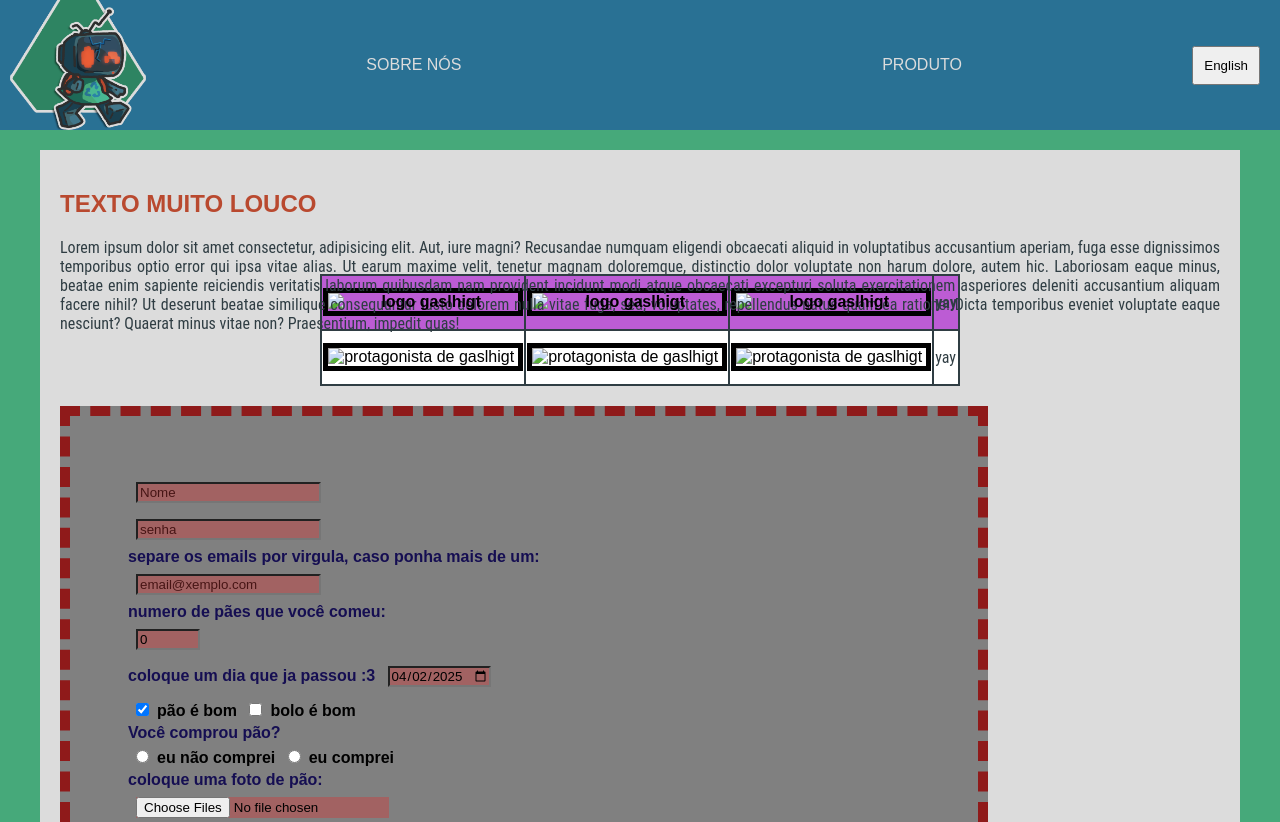
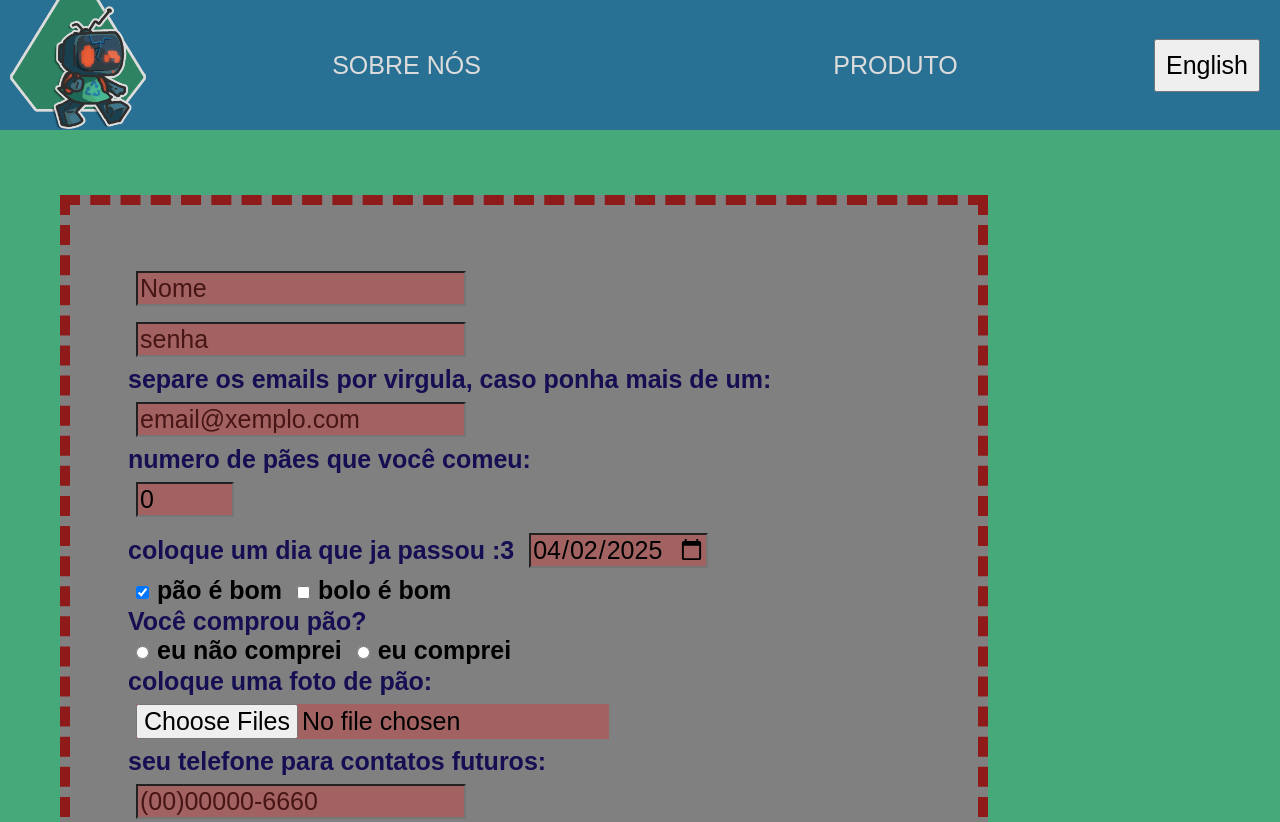
Before and after one commit to Clevi257/ProjetoEtec, a plain HTML site: page yay.html in a window 1280 px wide. Shown: the top 822 px of the page. Drawn offline with Linux system fonts and the light colour scheme; a web font is replaced by a local one.

Commit message:
Versão atual

```diff
--- a/CSS/EstiloGeral.css
+++ b/CSS/EstiloGeral.css
@@ -1,7 +1,7 @@
 @import url('https://fonts.googleapis.com/css2?family=Jersey+25&display=swap');
 * {
     font-family: "Jersey 25", sans-serif;
-
+   font-size: 25px;
     box-sizing: border-box;/*faz com q section inclua border e padding */
 }
 html {scroll-behavior: smooth;}
@@ -9,7 +9,6 @@ html {scroll-behavior: smooth;}
 body {
   background-color: #46a97a;
     margin: 0px;
-
 }
  /*coisa de cima*/
 header{
@@ -72,11 +71,10 @@ h2{
 }
 
 p {
-    display: flex;
     font-family: "Roboto Condensed", sans-serif;
     color: #2f3d43;
     text-align: justify;
-    max-height: 20px;
+
 }
 
 ul{
--- a/CSS/Iniciopag.css
+++ b/CSS/Iniciopag.css
@@ -1,4 +1,5 @@
-a {
-    margin:0 20 px;
-    padding: 0 20px;
+section{
+
+    margin right: 50%;
+    background:none;
 }
--- a/yay.html
+++ b/yay.html
@@ -5,6 +5,7 @@
     <meta name="viewport" content="width=device-width, initial-scale=1.0">
     <title>TREINO</title>
     <link rel="stylesheet" href="./CSS/EstiloGeral.css">
+    <link rel="stylesheet" href="./CSS/Iniciopag.css">
 </head>
 <body>
 
@@ -25,63 +26,14 @@
 
     <section>
 
-        <h1>texto muito louco</h1>
+        <h1></h1>
 
         <p>
-            Lorem ipsum dolor sit amet consectetur, adipisicing elit.
-            Aut, iure magni? Recusandae numquam eligendi obcaecati aliquid
-            in voluptatibus accusantium aperiam, fuga esse dignissimos
-            temporibus optio error qui ipsa vitae alias. Ut earum maxime
-            velit, tenetur magnam doloremque, distinctio dolor voluptate
-            non harum dolore, autem hic. Laboriosam eaque minus, beatae
-            enim sapiente reiciendis veritatis laborum quibusdam nam
-            provident incidunt modi atque obcaecati excepturi soluta
-            exercitationem asperiores deleniti accusantium aliquam facere
-            nihil? Ut deserunt beatae similique consequuntur iusto dolorem
-            nulla vitae fuga, sed, voluptates, repellendus natus quam ea
-            ratione. Dicta temporibus eveniet voluptate eaque nesciunt?
-            Quaerat minus vitae non? Praesentium, impedit quas!
+
         </p>
 
         <div>
-            <table>
 
-                <thead>
-                    <th>
-                        <img src="./images/logogaslight.jpg" alt="logo gaslhigt">
-                    </th>
-
-                    <th>
-                        <img src="./images/logogaslight.jpg" alt="logo gaslhigt">
-                    </th>
-
-                    <th>
-                        <img src="./images/logogaslight.jpg" alt="logo gaslhigt">
-                    </th>
-
-                    <th>
-                        <p>yay</p>
-                    </th>
-                </thead>
-
-                <tbody>
-                    <tr>
-                        <td>
-                            <img src="./images/gaslight.capa.jpg" alt="protagonista de gaslhigt">
-                        </td>
-
-                        <td>
-                            <img src="./images/gaslight.capa.jpg" alt="protagonista de gaslhigt">
-                        </td>
-
-                        <td>
-                            <img src="./images/gaslight.capa.jpg" alt="protagonista de gaslhigt">
-                        </td>
-
-                        <td>
-                            <p>yay</p>
-                        </td>
-                    </tr>
 
                 </tbody>
 
@@ -157,7 +109,7 @@
 
     </section>
 
-      <footer>
+    <footer>
         <img src="./images/teccoRenderFINAL.png" alt="Logo da startup, nela tem um personagem coo cabeça de tv de tubo quebrada e roupa com sibolo de reciclagem e ele esta levando uma mochila.">
 
 
```
